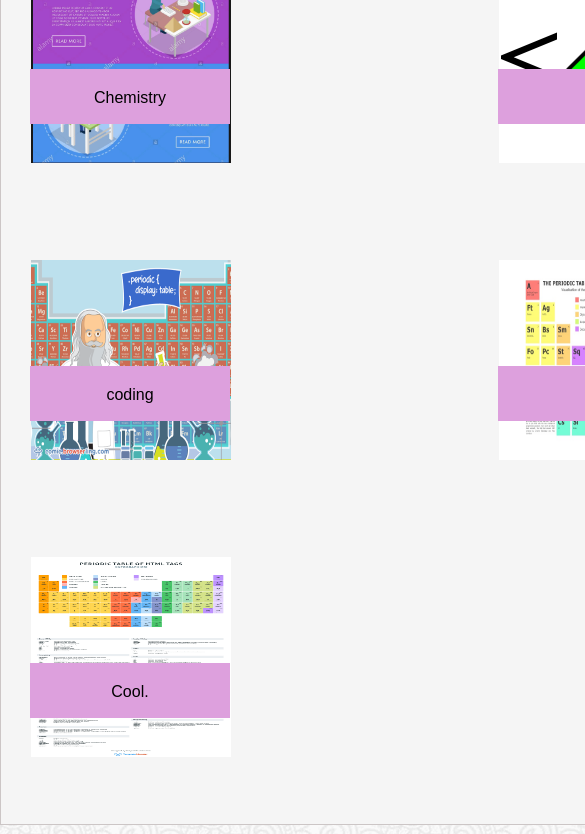
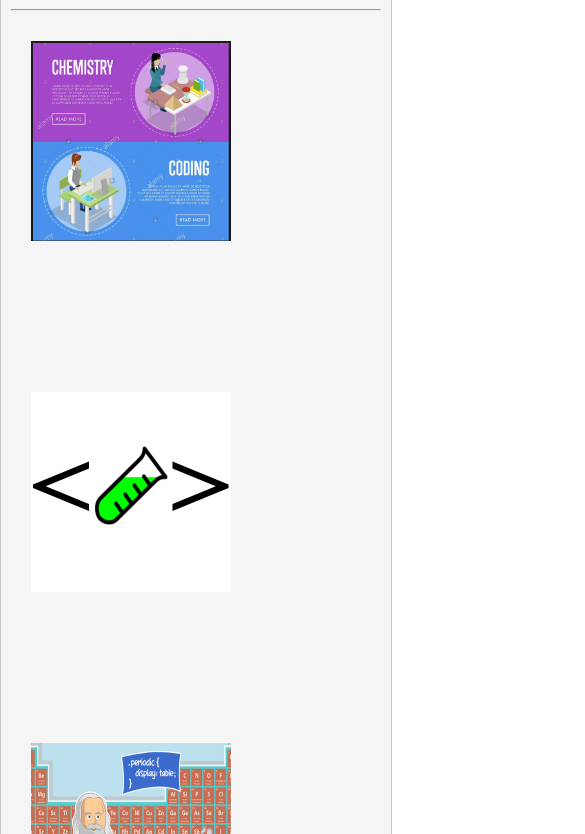
Before and after one commit to NehaNautiyal/Responsive-Portfolio, a plain HTML site: page portfolio.html in a window 390 px wide. Shown: the part 298-1132 px from the top of the page, 585 px wide, since content can reach past the window. Drawn offline with Linux system fonts and the light colour scheme.

Commit message:
media queries added

```diff
--- a/assets/css/style2.css
+++ b/assets/css/style2.css
@@ -166,16 +166,16 @@
   .img-title-1, .img-title-2, .img-title-3, .img-title-4, .img-title-5 {
     top: -90px;
     left: -235px;
-<<<<<<< HEAD
   }
 
-  .wrapper {
-    width: 1024px;
-  }
+  /* .wrapper { */
+    /* width: 1024px; */
+  /* } */
+
   @media screen and (max-width: 980px) {
 
-    .wrapper {
-      width: 980px;
+    .wrapper, .header, .everything, .box-1, .box-2 {
+      width: 100%;
       margin: 0 auto;
     }
 
@@ -183,8 +183,8 @@
 
   @media screen and (max-width: 768px) {
 
-    .wrapper {
-      width: 768px;
+    .wrapper, .header, .everything, .box-1, .box-2 {
+      width: 100%;
       margin: 0 auto;
     }
 
@@ -192,8 +192,8 @@
 
     @media screen and (max-width: 680px) {
 
-      .wrapper {
-        width: 680px;
+      .wrapper, .header, .everything, .box-1, .box-2 {
+        width: 100%;
         margin: 0 auto;
       }
 
@@ -202,6 +202,3 @@
       }
 
     }
-=======
-  }
->>>>>>> 268cc7ebc5208fc90f0ccb1d1b07e8a4225a8ff7
```
